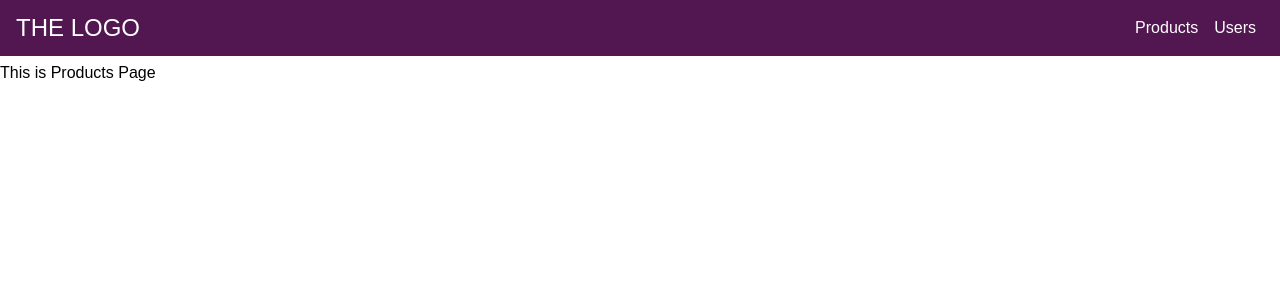
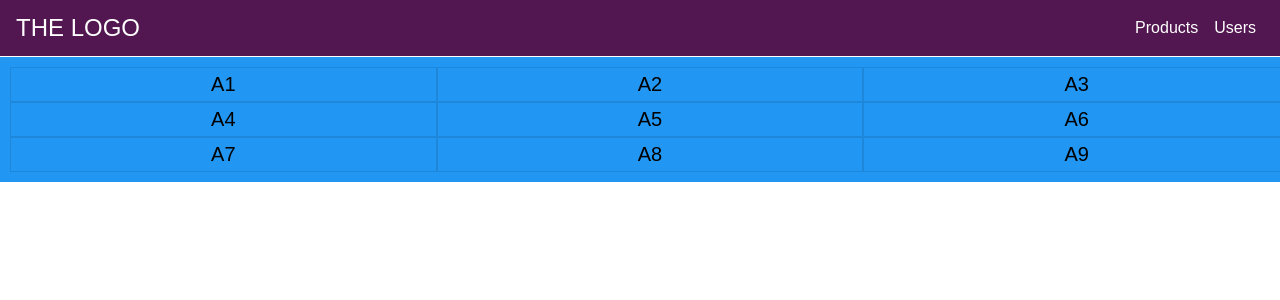
Before and after one commit to gwu1234/ResponsiveReact, a React (Create React App) app: page /products in a window 1280 px wide. Shown: the top 300 px of the page. Built offline with nearby package versions, Linux system fonts and the light colour scheme.

Commit message:
response react components

```diff
--- a/src/components/MenuBar/MenuBar.css
+++ b/src/components/MenuBar/MenuBar.css
@@ -5,7 +5,7 @@
     position: fixed;
     top: 0;
     left: 0;
-    width: 50%;
+    /*width: 50%;*/
     max-width: 200px;
     z-index: 200;
     transform: translateX(-100%);
--- a/src/components/Products.js
+++ b/src/components/Products.js
@@ -3,6 +3,8 @@
 import Toolbar from './Toolbar/Toolbar';
 import MenuBar from './MenuBar/MenuBar';
 import Backdrop from './Backdrop/Backdrop';
+import './products.css';
+
 
 class Products extends Component {
   state = {
@@ -27,13 +29,32 @@
     }
     return (
       <div style={{height: '100%'}}>
-        <Toolbar drawerClickHandler={this.drawerToggleClickHandler} />
-        <MenuBar show={this.state.menuBarOpen} />
-        {backdrop}
-        <div style={{marginTop: '64px'}}>
-          <p>This is Products Page </p>
-        </div>
-
+          <Toolbar drawerClickHandler={this.drawerToggleClickHandler} />
+          <MenuBar show={this.state.menuBarOpen} />
+          {backdrop}
+          <div class="product-container-3">
+              <div class="product-item">A1</div>
+              <div class="product-item">A2</div>
+              <div class="product-item">A3</div>
+              <div class="product-item">A4</div>
+              <div class="product-item">A5</div>
+              <div class="product-item">A6</div>
+              <div class="product-item">A7</div>
+              <div class="product-item">A8</div>
+              <div class="product-item">A9</div>
+          </div>
+          <div class="product-container-2">
+              <div class="product-item">B1</div>
+              <div class="product-item">B2</div>
+              <div class="product-item">B3</div>
+              <div class="product-item">B4</div>
+              <div class="product-item">B5</div>
+              <div class="product-item">B6</div>
+              <div class="product-item">B7</div>
+              <div class="product-item">B8</div>
+              <div class="product-item">B9</div>
+              <div class="product-item">B10</div>
+          </div>
       </div>
     );
   }
--- /dev/null
+++ b/src/components/products.css
@@ -0,0 +1,43 @@
+
+.product-container-3 {
+    position: absolute;
+    left: 0px;
+    top: 57px;
+    width: 100%;
+    display: grid;
+    grid-template-columns: auto auto auto;
+    background-color: #2196F3;
+    padding: 10px;
+  }
+
+  .product-container-2 {
+    position: absolute;
+    left: 0px;
+    top: 57px;
+    width: 100%;
+    display: grid;
+    grid-template-columns: auto auto;
+    background-color: #80f321;
+    padding: 10px;
+  }
+
+.product-item {
+    border: 1px solid rgba(0, 0, 0, 0.1);
+    padding: 5px;
+    font-size: 20px;
+    text-align: center;
+  }
+
+  /* if width >= 768px*/
+  @media (min-width: 769px) {
+      .product-container-2 {
+          display: none;
+      }
+  }
+
+ /* if width <=768px*/
+ @media (max-width: 768px) {
+    .product-container-3 {
+      display: none;
+    }
+ }
```
